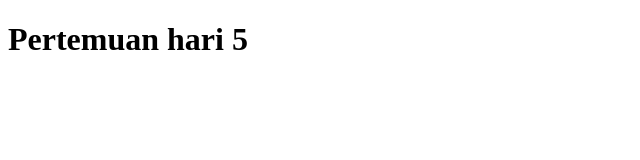
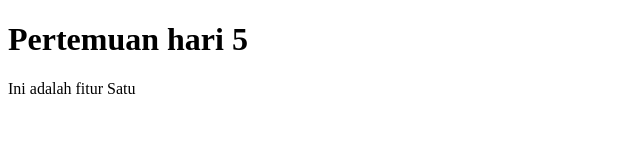
Before and after one commit to paribbe/be-pbw, a plain HTML site: page index.html in a window 1280 px wide. Shown: the whole page, without its empty margins (0-640 px from the left). Drawn offline with Linux system fonts and the light colour scheme.

Commit message:
Update baru euy

```diff
--- a/index.html
+++ b/index.html
@@ -7,5 +7,7 @@
 </head>
 <body>
     <h1>Pertemuan hari 5</h1>
+
+    <p>Ini adalah fitur Satu</p>
 </body>
 </html>
```
